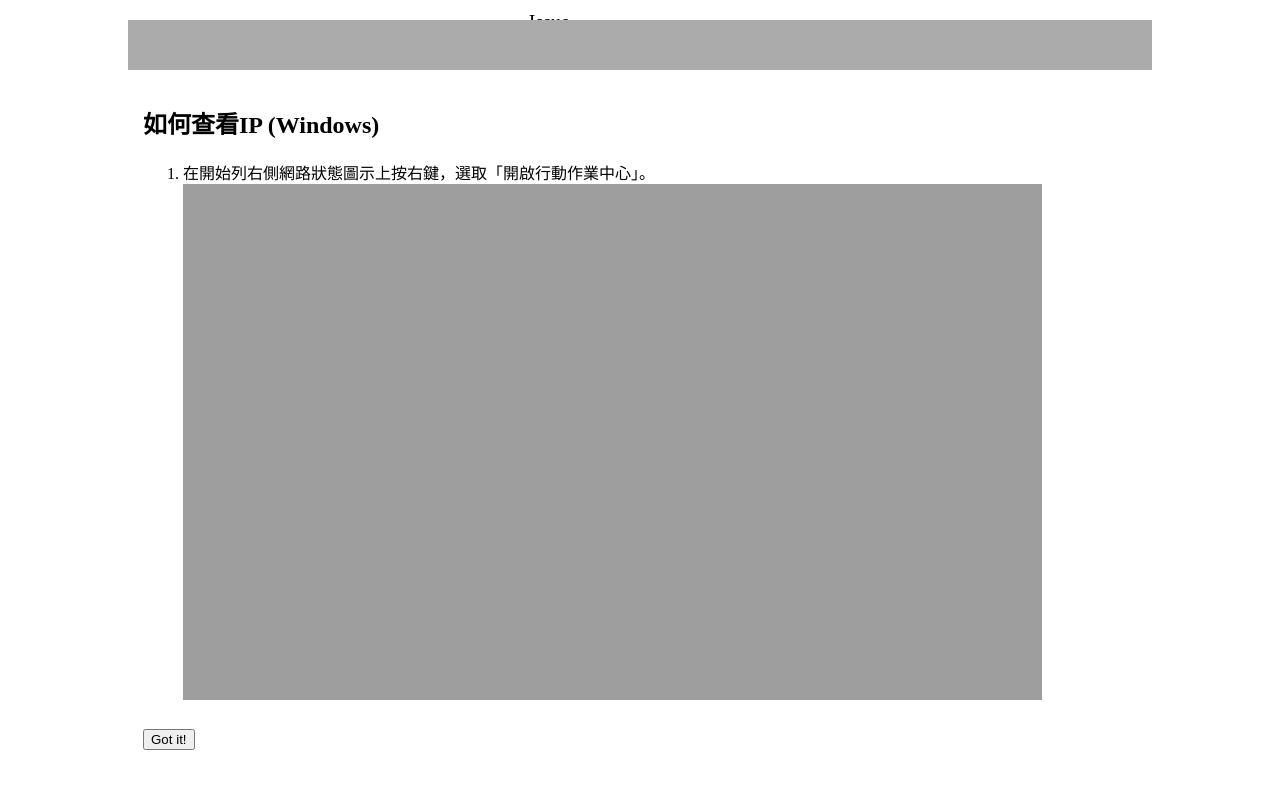
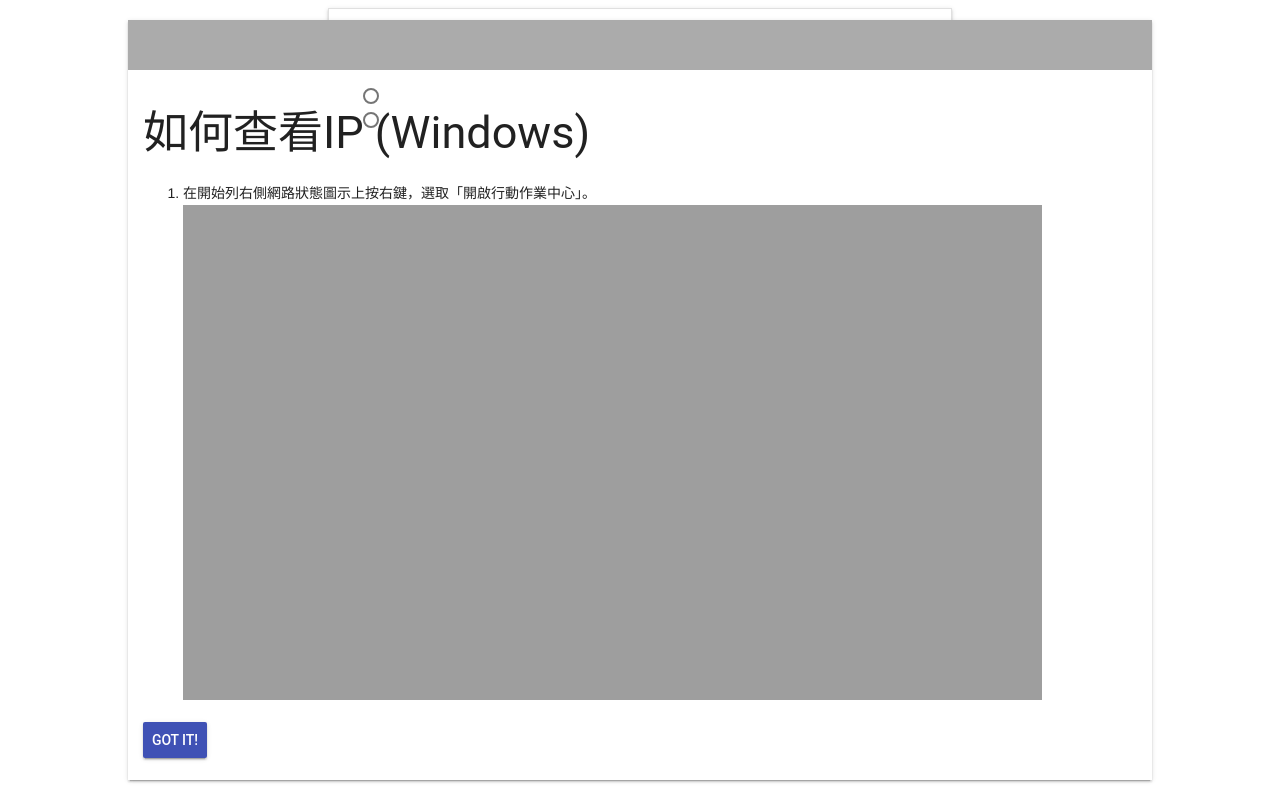
Before and after one commit to CTinRay/network-troubleshooter, a plain HTML site: page index.html in a window 1280 px wide. Drawn offline with Linux system fonts and the light colour scheme; the site is published under a folder, as on GitHub Pages, so addresses that start at the root find nothing.

Commit message:
fix mdl path

```diff
--- a/index.html
+++ b/index.html
@@ -75,8 +75,8 @@
     </div>
 
     <!-- Google MDL -->
-    <link rel="stylesheet" href="/bower_components/material-design-lite/material.min.css">
-    <script src="/bower_components/material-design-lite/material.min.js"></script>
+    <link rel="stylesheet" href="bower_components/material-design-lite/material.min.css">
+    <script src="bower_components/material-design-lite/material.min.js"></script>
     <link rel="stylesheet" href="https://fonts.googleapis.com/icon?family=Material+Icons">
     <!-- angular -->
     <script src="bower_components/angular/angular.js"></script>
```
